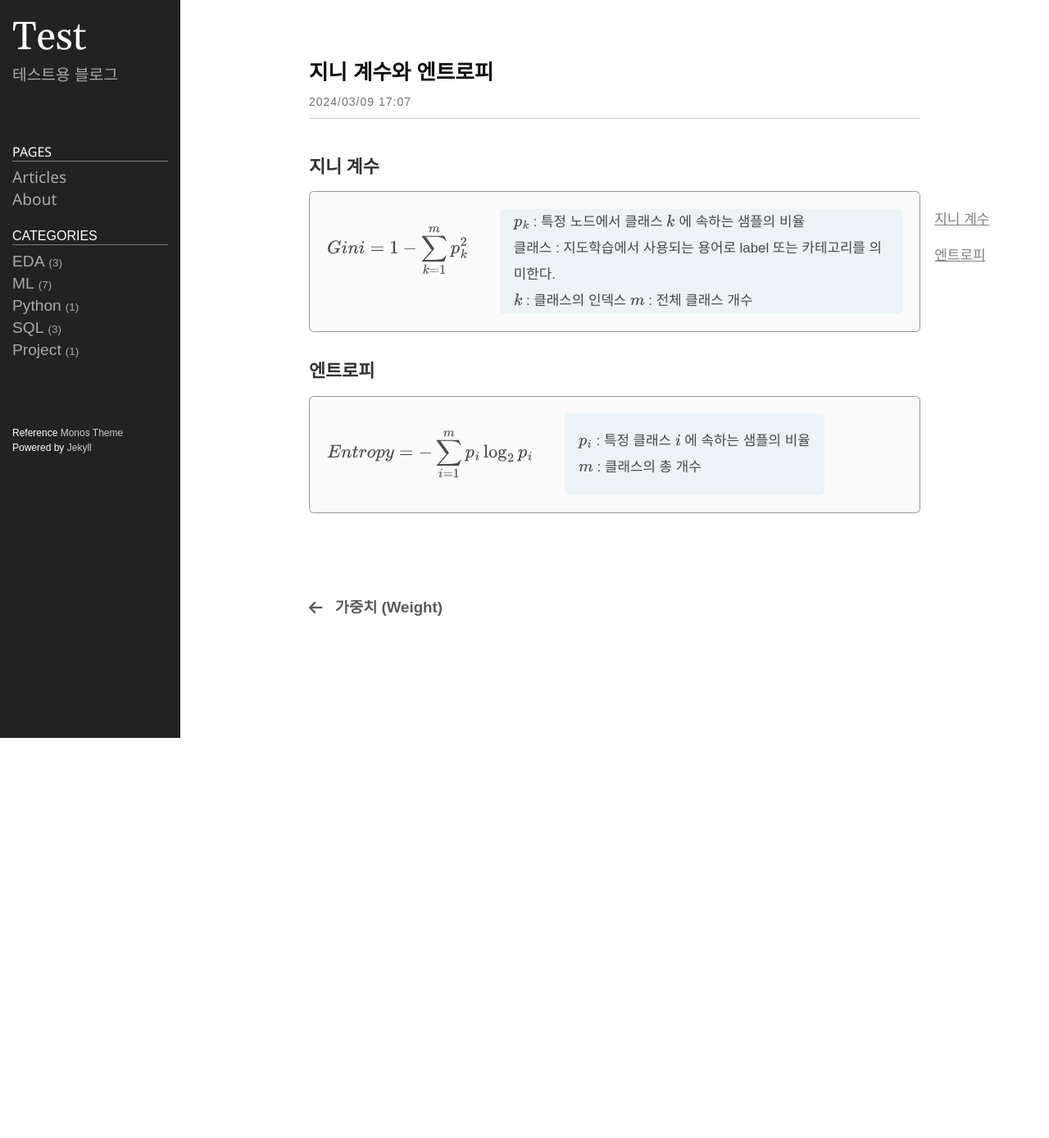
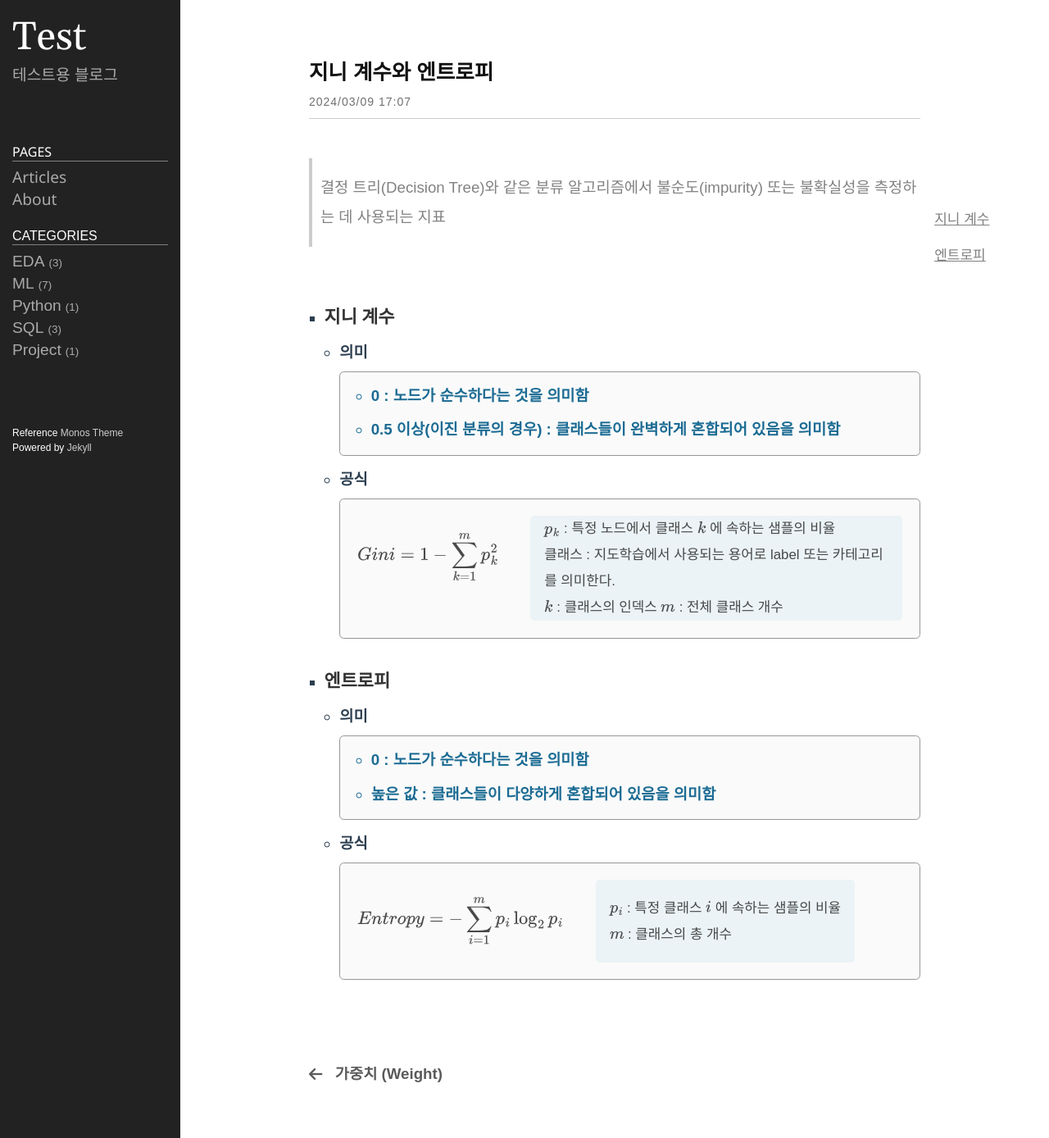
Before and after one commit to DuDuDat/DuDuDat.github.io, a Jekyll site: the page built from _ML/2024-03-10-지니계수와_엔트로피.md, in a window 1280 px wide. Shown: the whole page at 82% size. Built offline with Jekyll 4.4.1, drawn with Linux system fonts in a browser that asks for light colours; nearby versions of some CDN libraries; some web fonts are replaced; before the commit the page ends 900 px from its top, so only the background shows below that.

Commit message:
지니 계수와 엔트로피 정의 재정리

```diff
--- a/_ML/2024-03-10-지니계수와_엔트로피.md
+++ b/_ML/2024-03-10-지니계수와_엔트로피.md
@@ -3,27 +3,44 @@ layout: post
 title: 지니 계수와 엔트로피
 date: 2024-03-10 02:07:00 +0900
 ---
-### 지니 계수
-<table>
-<tr>
-<td class="letex">$$Gini = 1 - \sum^m_{k=1}p^2_k$$</td>
-<td class="letex-desc">
-$p_k$ : 특정 노드에서 클래스 $k$ 에 속하는 샘플의 비율 <br />
-클래스 : 지도학습에서 사용되는 용어로 label 또는 카테고리를 의미한다. <br />
-$k$ : 클래스의 인덱스
-$m$ : 전체 클래스 개수
-</td>
-</tr>
-</table>
+> 결정 트리(Decision Tree)와 같은 분류 알고리즘에서 불순도(impurity) 또는 불확실성을 측정하는 데 사용되는 지표
 
+- ### 지니 계수
+  - 의미
+    <enter></enter>
+    <div class="sub"><ul>
+    <li>0 : 노드가 순수하다는 것을 의미함</li>
+    <li>0.5 이상(이진 분류의 경우) : 클래스들이 완벽하게 혼합되어 있음을 의미함</li>
+    </ul></div>
+  - 공식
+    <enter></enter>
+    <table>
+    <tr>
+    <td class="letex">$$Gini = 1 - \sum^m_{k=1}p^2_k$$</td>
+    <td class="letex-desc">
+    $p_k$ : 특정 노드에서 클래스 $k$ 에 속하는 샘플의 비율 <br />
+    클래스 : 지도학습에서 사용되는 용어로 label 또는 카테고리를 의미한다. <br />
+    $k$ : 클래스의 인덱스
+    $m$ : 전체 클래스 개수
+    </td>
+    </tr>
+    </table>
 
-### 엔트로피
-<table>
-<tr>
-<td class="letex">$$Entropy = -\sum^m_{i=1}p_i\log_2p_i$$</td>
-<td class="letex-desc">
-$p_i$ : 특정 클래스 $i$ 에 속하는 샘플의 비율<br />
-$m$ : 클래스의 총 개수
-</td>
-</tr>
-</table>
+- ### 엔트로피
+  - 의미
+    <enter></enter>
+    <div class="sub"><ul>
+    <li>0 : 노드가 순수하다는 것을 의미함</li>
+    <li>높은 값 : 클래스들이 다양하게 혼합되어 있음을 의미함</li>
+    </ul></div>
+  - 공식
+    <enter></enter>
+    <table>
+    <tr>
+    <td class="letex">$$Entropy = -\sum^m_{i=1}p_i\log_2p_i$$</td>
+    <td class="letex-desc">
+    $p_i$ : 특정 클래스 $i$ 에 속하는 샘플의 비율<br />
+    $m$ : 클래스의 총 개수
+    </td>
+    </tr>
+    </table>
```
